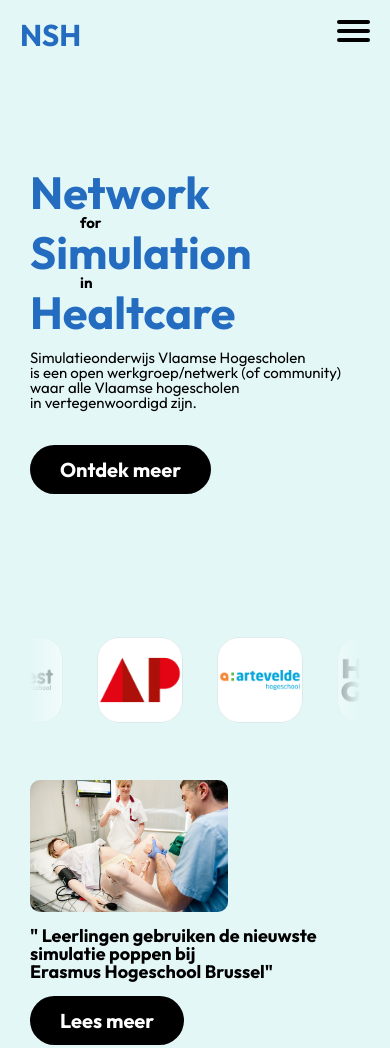
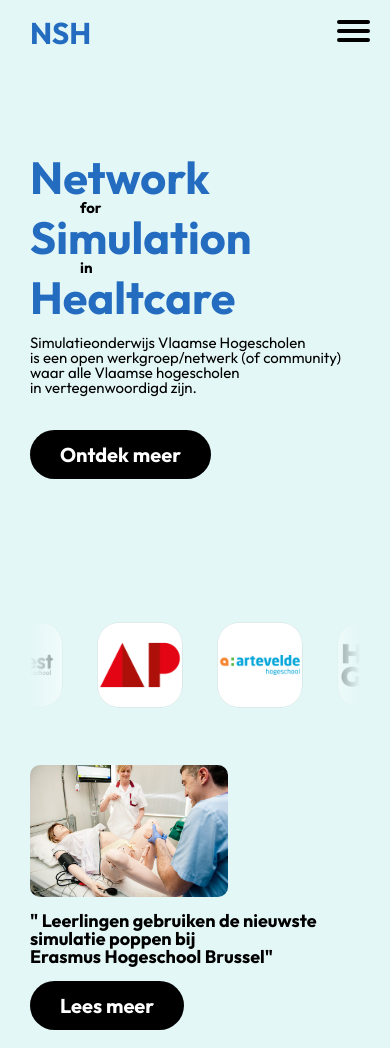
Before and after one commit to EHB-MCT/full-projects-2-2023-2024-simulatie-onderwijs-2, a plain HTML site: page index.html in a window 390 px wide. Shown: the top 1048 px of the page. Drawn offline with Linux system fonts and the light colour scheme.

Commit message:
hamburger menu css fix

```diff
--- a/css/hamburger.css
+++ b/css/hamburger.css
@@ -1,10 +1,15 @@
 /* Default styles for desktop - hide the hamburger menu */
-.navigationlogo h1 {
-	padding: 20px;
+.navigationlogo a {
+	text-decoration: none;
+
 	color: #246cc0;
 	font-size: 30px;
 	font-family: "Outfit", sans-serif;
 	font-weight: bold;
+}
+.navigationlogo h1 {
+	padding: 5px;
+	padding-left: 30px;
 }
 
 #menuToggle {
--- a/index.html
+++ b/index.html
@@ -13,7 +13,7 @@
 	<!--        MIT License        -->
 	<nav role="navigation">
 		<div class="navigationlogo">
-			<h1>NSH</h1>
+			<h1><a href="index.html">NSH</a></h1>
 		</div>
 		<div id="menuToggle">
 			<input type="checkbox" />
```
